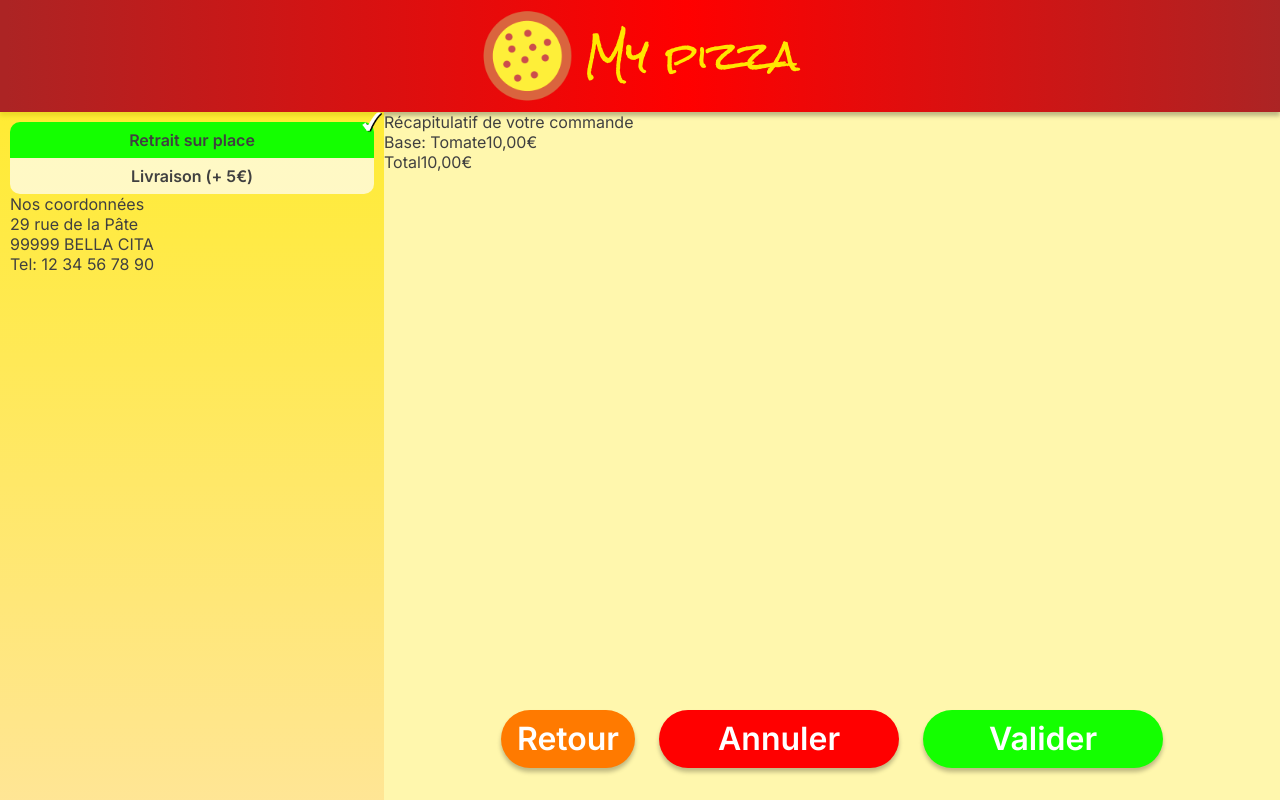
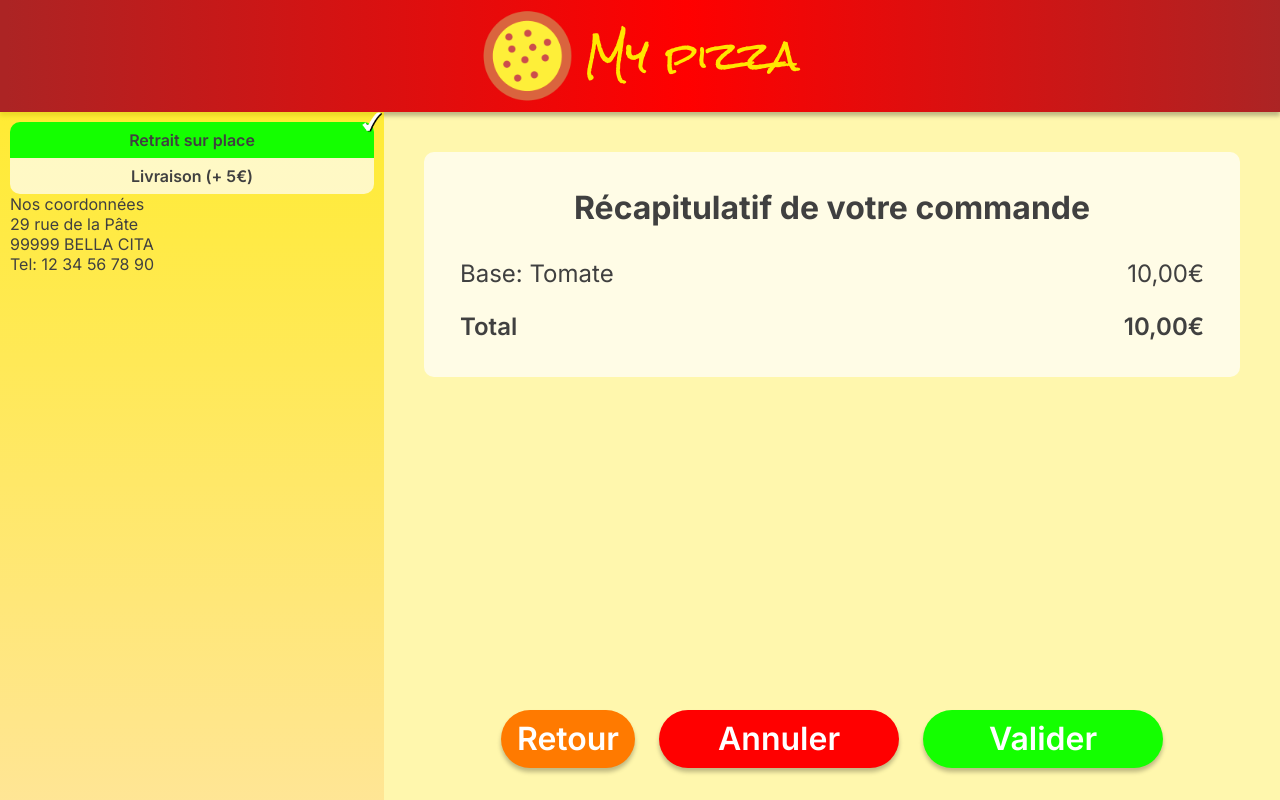
Before and after one commit to nadlgit/my-pizza, a Next.js app: page /order in a window 1280 px wide. Both pictures are taken after a click on the button "Continuer". Built offline with nearby package versions, Linux system fonts and the light colour scheme.

Commit message:
styled order validation summary part

```diff
--- a/src/features/order/summary/summary.module.css
+++ b/src/features/order/summary/summary.module.css
@@ -1,2 +1,24 @@
 .summary {
+  margin: max(1em, 5vmin);
+  padding: 1.5em;
+  font-size: max(1rem, 3vmin);
+  background-color: var(--color-transparent-white);
+  border-radius: 0.625rem;
 }
+
+.summary h2 {
+  margin-bottom: 1em;
+  font-size: max(1.25rem, 4vmin);
+  font-weight: var(--font-weight-bold);
+  text-align: center;
+}
+
+.summary p {
+  display: flex;
+  justify-content: space-between;
+}
+
+.total {
+  margin-top: 1em;
+  font-weight: var(--font-weight-semibold);
+}
--- a/src/features/order/summary/summary.tsx
+++ b/src/features/order/summary/summary.tsx
@@ -8,8 +8,8 @@ type SummaryProps = Pick<order, 'amount' | 'base' | 'ingredients' | 'deliveryMod
 
 export const Summary = ({ amount, base, ingredients, deliveryMode }: SummaryProps) => {
   return (
-    <div className={styles.summary}>
-      <p>Récapitulatif de votre commande</p>
+    <section className={styles.summary}>
+      <h2>Récapitulatif de votre commande</h2>
       <SummaryItem label={`Base: ${base.title}`} price={base.price} />
       {ingredients.map((item) => (
         <SummaryItem key={item.id} label={item.title} price={item.price} />
@@ -17,15 +17,15 @@ export const Summary = ({ amount, base, ingredients, deliveryMode }: SummaryProp
       {deliveryMode === 'delivery' && (
         <SummaryItem label="Livraison" price={DELIVERY_EXTRA_CHARGE} />
       )}
-      <SummaryItem label="Total" price={amount} />
-    </div>
+      <SummaryItem label="Total" price={amount} isTotal />
+    </section>
   );
 };
 
-type SummaryItemProps = { label: string; price: number };
+type SummaryItemProps = { label: string; price: number; isTotal?: boolean };
 
-const SummaryItem = ({ label, price }: SummaryItemProps) => (
-  <p>
+const SummaryItem = ({ label, price, isTotal }: SummaryItemProps) => (
+  <p className={isTotal ? styles.total : ''}>
     <span>{label}</span>
     <span>{formatPrice(price)}</span>
   </p>
```
